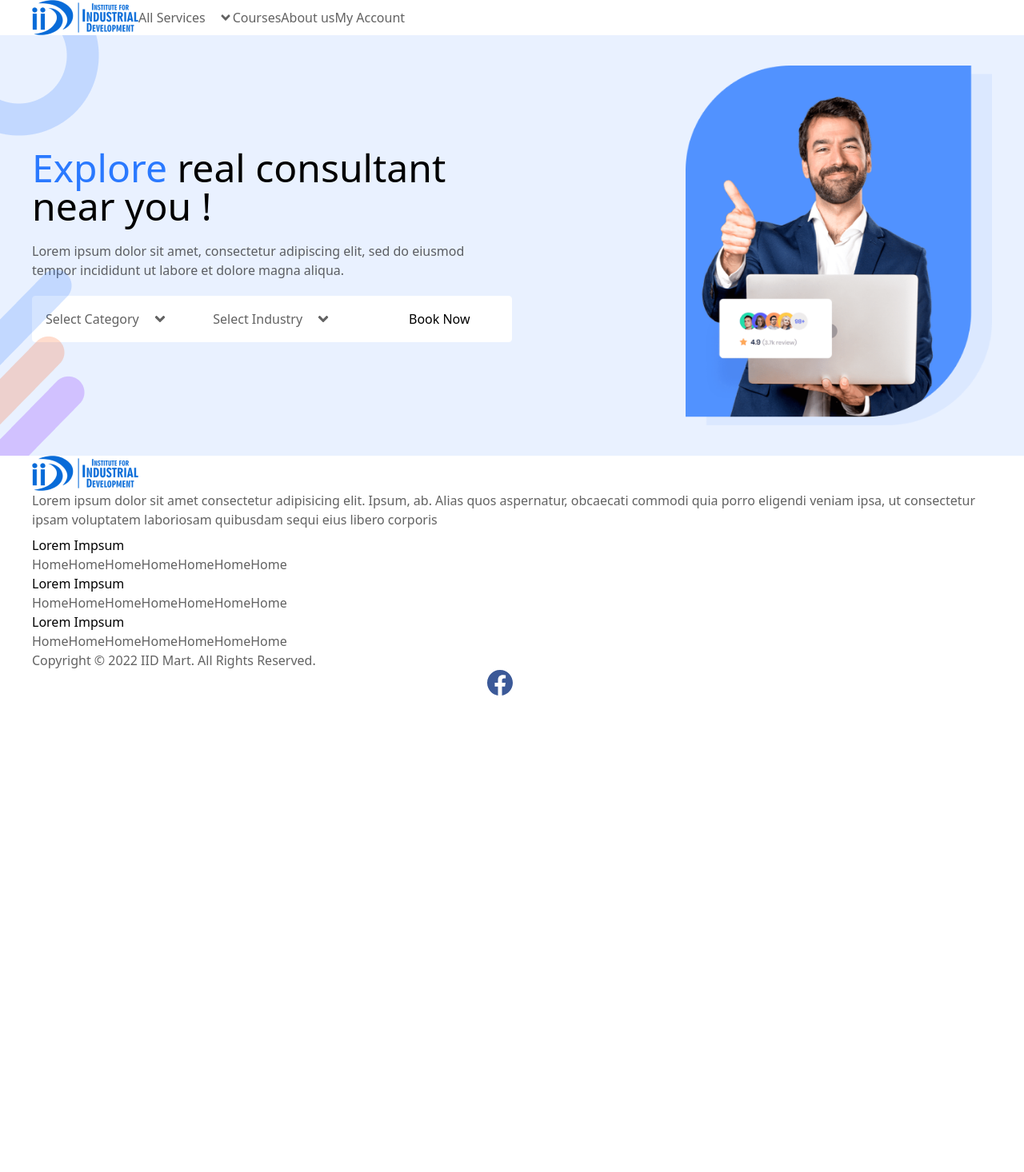
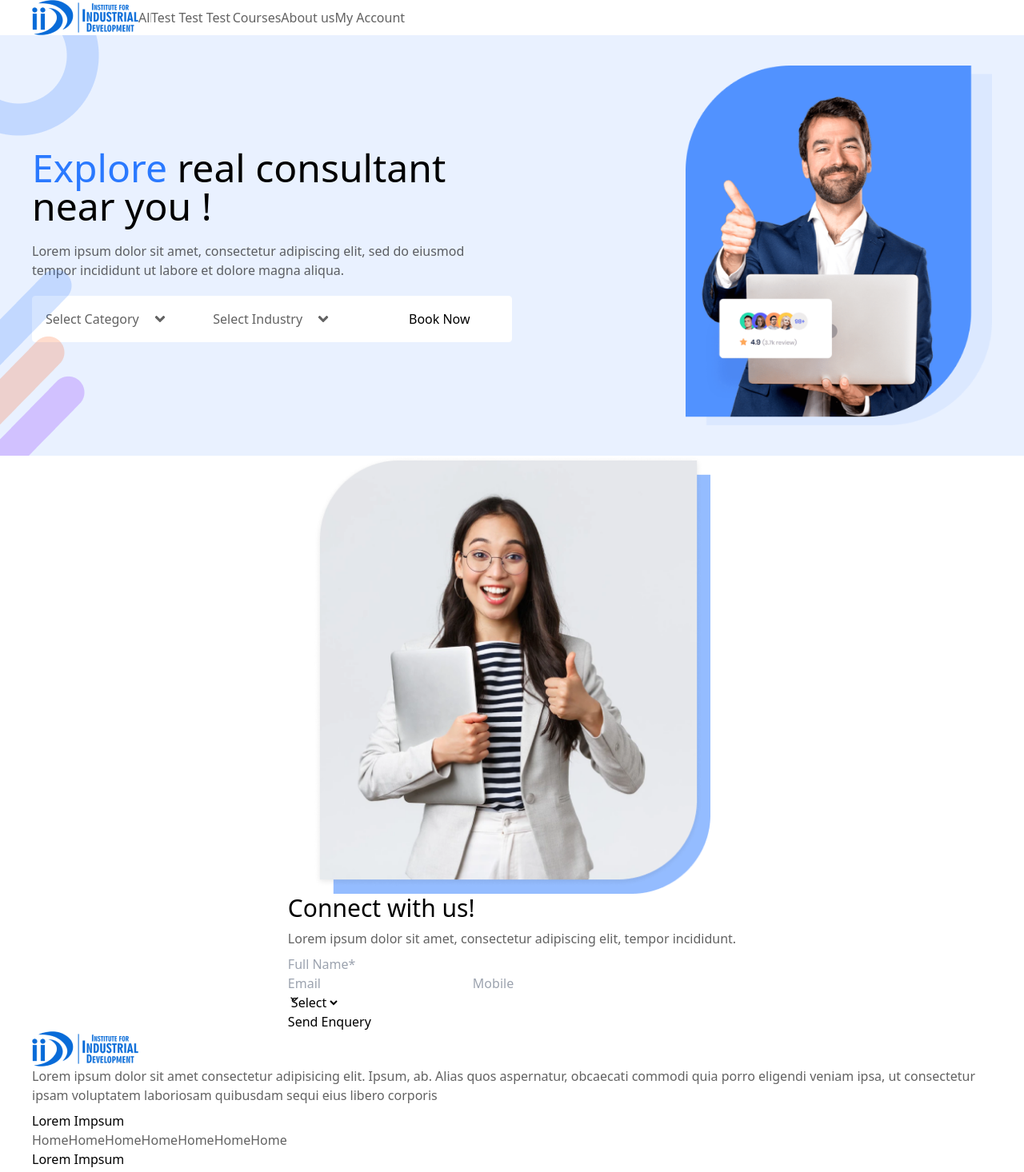
Before and after one commit to Ankit-Gupta4502/consultantcy, a Next.js app: page / in a window 1280 px wide. Shown: the top 1466 px of the page at 80% size. Before the commit the page ends 870 px from the top, so only its background shows below. Built offline with nearby package versions, Linux system fonts and the light colour scheme.

Commit message:
added resusable components

```diff
--- /dev/null
+++ b/Components/Home/Enquiry.tsx
@@ -0,0 +1,36 @@
+import React from 'react'
+import Image from 'next/image'
+import img from "../../public/images/enquiry.png"
+import Input from '../UI/Input'
+import Select from "../UI/Select"
+import Button from '../UI/Button'
+const Enquiry = () => {
+    return (
+        <div className='container py-24'>
+            <div className="form-holder flex space-y-8 lg:space-x-24 lg:flex-row flex-col items-center ">
+                <div className="img-wrapper w-100 max-w-[483px]">
+                    <Image src={img} alt='' className='w-100' height={547} />
+                </div>
+                <div className="form-wrapper max-w-[441px] flex flex-col justify-center  w-full">
+                    <h2>Connect with us!</h2>
+                    <p className='text-gray/70 mb-7  ' >
+                        Lorem ipsum dolor sit amet, consectetur adipiscing elit,
+                        tempor incididunt.
+                    </p>
+
+                    <div className='space-y-[30px]' >
+                        <Input placeholder='Full Name*' />
+                        <div className="flex space-x-[17px]">
+                            <Input placeholder='Email'  />
+                            <Input placeholder='Mobile'  />
+                        </div>
+                        <Select  />
+                        <Button>Send Enquery</Button>
+                    </div>
+                </div>
+            </div>
+        </div>
+    )
+}
+
+export default Enquiry
--- a/Components/Layout/Header.tsx
+++ b/Components/Layout/Header.tsx
@@ -11,12 +11,18 @@ const Header = () => {
 
                     <Image src={img} alt="" />
                     <div className="flex space-x-10 items-center">
-                        <div className="flex space-x-4 cursor-pointer text-gray/70">
+                        <div className="flex space-x-4 cursor-pointer text-gray/70 relative group duration-300 ease-in-out">
                             <span>
 
                                 All Services
                             </span>
-                            <span className=' flex items-center' ><FaAngleDown fontSize={18}/></span>
+                            <span className='flex items-center' ><FaAngleDown fontSize={18}/></span>
+
+                            <div className="group-hover:visible group-hover:translate-y-0 translate-y-7 duration-300 ease-in-out invisible  py-5 rounded-xl bg-white px-2 absolute top-9 z-10 left-0 !ml-0">
+                                <Link href="#" className='hover:bg-gray/10 rounded-md ease-out w-full pl-5 pr-32 py-3 block duration-300' > Test  </Link>
+                                <Link href="#"  className=' hover:bg-gray/10 rounded-md ease-out w-full pl-5 pr-32 py-3 block duration-300'> Test </Link>
+                                <Link href="#"  className=' hover:bg-gray/10 rounded-md ease-out w-full pl-5 pr-32 py-3 block duration-300'> Test </Link>
+                            </div>
                         </div>
                         <Link className=" cursor-pointer text-gray/70" href="#">Courses</Link>
                         <Link className=" cursor-pointer text-gray/70" href="#">  About us</Link>
--- a/Components/UI/Button.tsx
+++ b/Components/UI/Button.tsx
@@ -1,15 +1,16 @@
-import React from 'react'
+import React,{ButtonHTMLAttributes} from 'react'
 
-export interface propType {
+export interface propType extends ButtonHTMLAttributes<HTMLButtonElement>{
     className?: string,
     onClick?: (event: React.MouseEvent<HTMLButtonElement>) => void,
     children?: React.ReactNode,
     variant?: "filled" | "outlined",
     disabled?: boolean
+    type?:"submit"|"button"
 }
-const Button = ({ children, className, onClick, variant = "filled", disabled = false }: propType) => {
+const Button = ({ children,type="button", className, onClick, variant = "filled", disabled = false,...rest }: propType) => {
     return (
-        <button className={`px-8 py-2.5 rounded-md font-normal text-sm ${variant === "filled" ? "text-white bg-primary" : "text-primary bg-white border border-primary"} ${className}`} onClick={onClick} disabled={disabled}>
+        <button className={`px-8 py-2.5 rounded-md font-normal text-sm ${variant === "filled" ? "text-white bg-primary" : "text-primary bg-white border border-primary"} ${className}`} onClick={onClick} disabled={disabled} type={type} {...rest}>
             {children}
         </button>
     )
--- a/Components/UI/Input.tsx
+++ b/Components/UI/Input.tsx
@@ -1,8 +1,18 @@
 import React, { InputHTMLAttributes } from 'react'
+import { RiErrorWarningFill } from "react-icons/ri"
 interface propTypes extends InputHTMLAttributes<HTMLInputElement> {
+    invalid?: boolean;
 }
-export const Input = ({ className, ...rest }: propTypes) => {
+const Input = ({ className = "", invalid = false, ...rest }: propTypes) => {
     return (
-        <input {...rest} className={`border-2 rounded-lg ${className}`}  />
+        <div className="flex relative">
+            <input {...rest} className={`border w-full px-3.5 py-[15px] focus:outline-none ${invalid?"border-danger text-danger" :"border-[#DDDDDD]"} rounded-lg ${className}`} />
+            {invalid && <div className="icon-wrapper absolute top-1/2 right-4 translate-y-[-50%] pointer-events-none ">
+                <RiErrorWarningFill className={invalid ? "text-danger" : "text-gray/30"} />
+            </div>}
+
+        </div>
     )
 }
+
+export default Input
--- /dev/null
+++ b/Components/UI/Select.tsx
@@ -0,0 +1,25 @@
+import React, { InputHTMLAttributes } from 'react'
+interface propTypes extends InputHTMLAttributes<HTMLSelectElement> {
+  options?: string[],
+  invalid?: boolean
+}
+import { FiChevronDown } from "react-icons/fi"
+const Select = ({ className = "", invalid = false, options = [], ...rest }: propTypes) => {
+  return (
+    <div className="flex relative">
+      <select {...rest} className={`rounded-lg relative bg-white appearance-none border ${invalid?"border-danger text-danger" :"border-[#DDDDDD]"} py-[15px] px-3.5 w-full  ${className}`} >
+        <option value="">Select</option>
+        {
+          options.map((item) => {
+            return <option value={item}>{item}</option>
+          })
+        }
+      </select>
+      <div className="icon-wrapper absolute top-1/2 right-4 translate-y-[-50%] pointer-events-none ">
+        <FiChevronDown className={invalid?"text-danger":"text-gray/30"} />
+      </div>
+    </div>
+  )
+}
+
+export default Select
--- a/pages/index.tsx
+++ b/pages/index.tsx
@@ -1,11 +1,11 @@
 import Head from 'next/head'
 import Button from '../Components/UI/Button'
-import { Input } from '../Components/UI/Input'
 import img from "../public/images/Ellipse 6.png"
 import img2 from "../public/images/Group 22.png"
 import img3 from "../public/images/Rectangle 19.png"
 import { FaAngleDown } from "react-icons/fa";
 import Image from 'next/image';
+import Enquiry from '../Components/Home/Enquiry'
 export default function Home() {
   return (
     <>
@@ -52,7 +52,6 @@ export default function Home() {
                 </div>
               </div>
 
-
             </div>
             <div></div>
             <div className='py-[38px]'>
@@ -64,6 +63,9 @@ export default function Home() {
         </div>
       </div>
 
+      <Enquiry/>
+
+
     </>
   )
 }
--- a/styles/globals.css
+++ b/styles/globals.css
@@ -1,4 +1,4 @@
-@tailwind base;
+ @tailwind base;
 @tailwind components;
 @tailwind utilities;
 @import url('https://fonts.googleapis.com/css2?family=Poppins:ital,wght@0,200;0,300;0,400;0,500;0,600;0,700;0,800;0,900;1,300;1,400;1,500;1,700;1,800&display=swap');
```
Also changed, not shown: public/images/enquiry.png (added).
